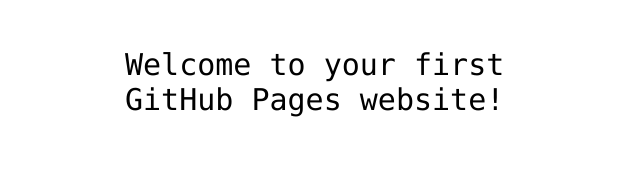
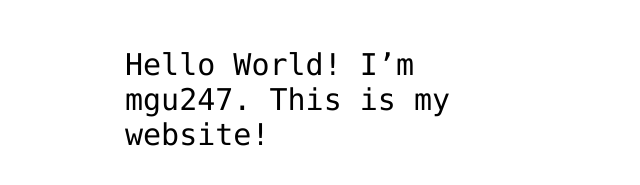
Before and after one commit to mgu247/hello-world, a plain HTML site: page index.html in a window 1280 px wide. Shown: the part 341-526 px from the top of the page, without its empty margins (315-955 px from the left). Drawn offline with Linux system fonts and the light colour scheme.

Commit message:
Added username to index.html file

```diff
--- a/index.html
+++ b/index.html
@@ -12,7 +12,7 @@
 <img src="https://octodex.github.com/images/daftpunktocat-thomas.gif" id="octocat" alt="octocat-gif" />
 
 <!-- Change this code here by copy and pasting your template on line 15 -->
-<p>Welcome to your first GitHub Pages website!</p>
+<p>Hello World! I’m mgu247. This is my website!</p>
 
 </body>
 </html>
```
